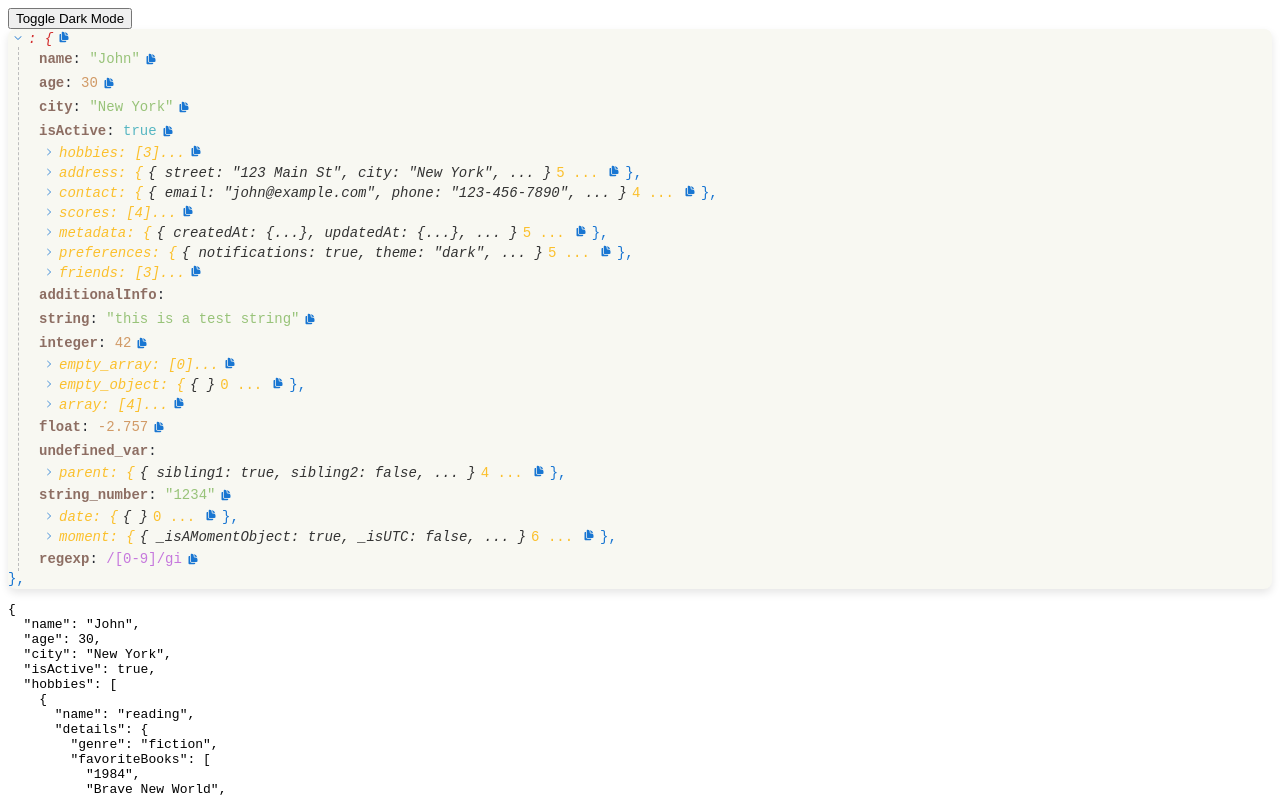
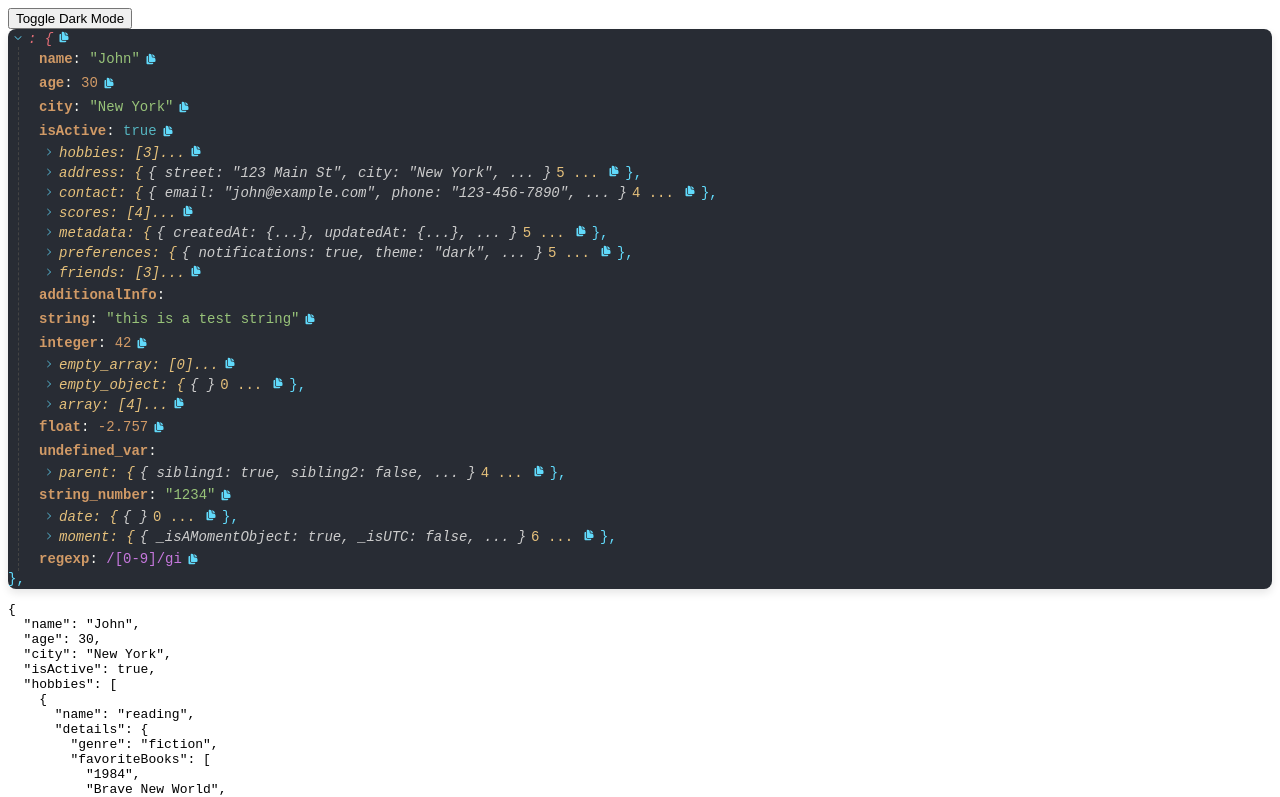
Before and after one commit to anilkumarthakur60/vue3-json-viewer, a Vue app: page / in a window 1280 px wide. Shown: the top 797 px of the page. Built offline with nearby package versions, Linux system fonts and the light colour scheme.

Commit message:
fix: minor changes

```diff
--- a/src/App.vue
+++ b/src/App.vue
@@ -191,7 +191,7 @@
     regexp: /[0-9]/gi,
   };
 
-  const isDarkMode = ref(false);
+  const isDarkMode = ref(true);
   const toggleDarkMode = () => {
     isDarkMode.value = !isDarkMode.value;
   };
```
